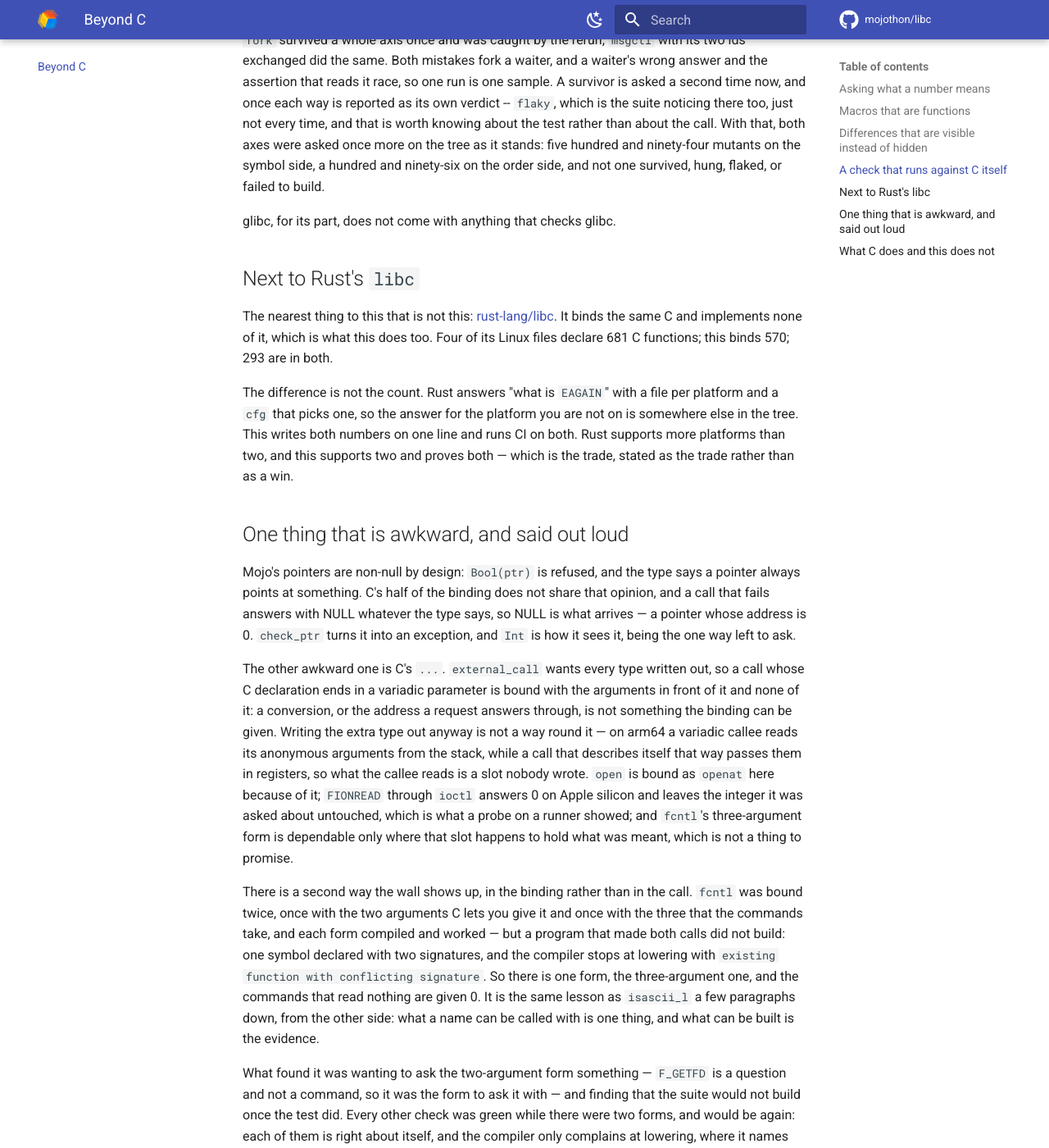
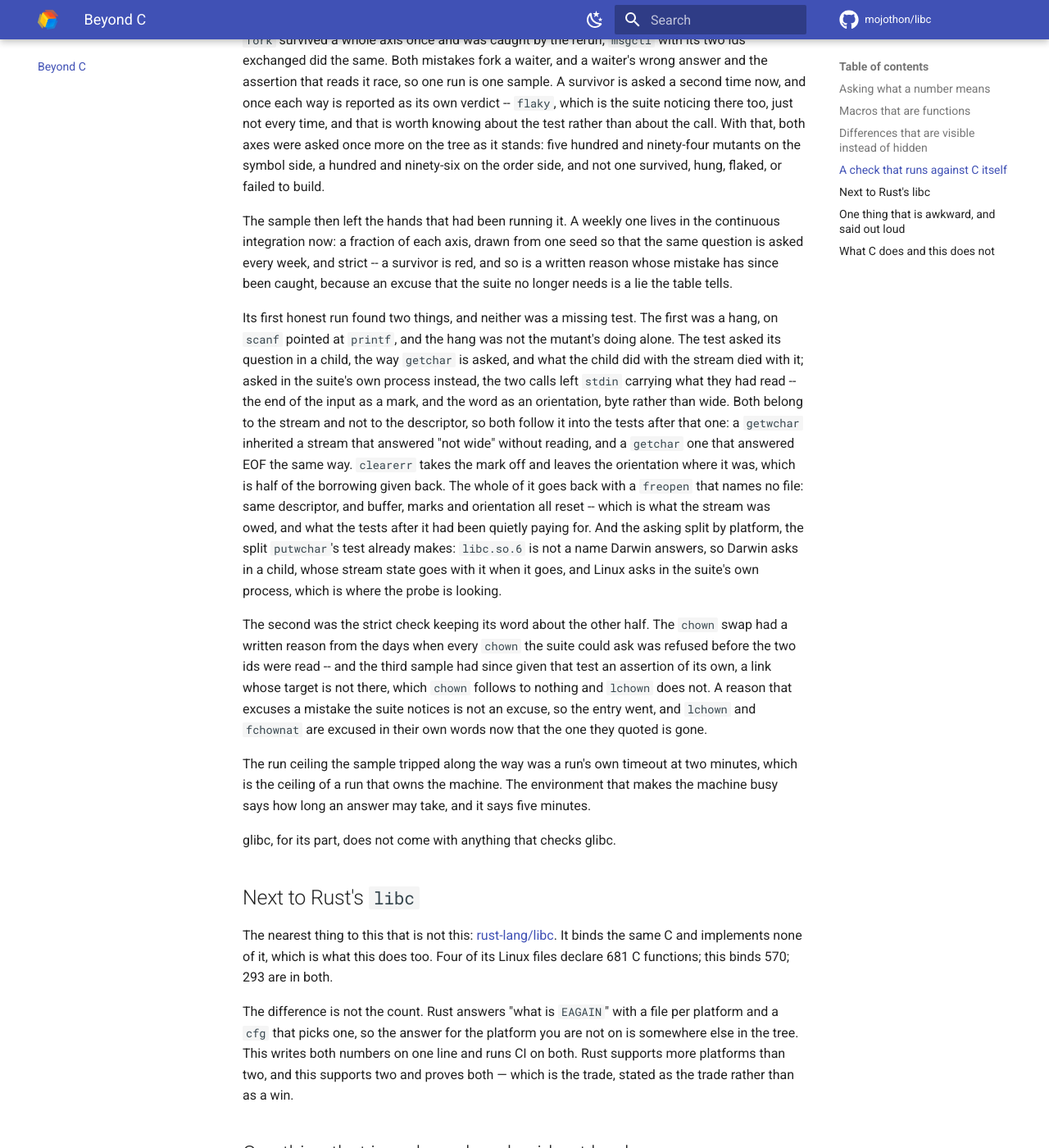
Before and after one commit to mojothon/libc, an MkDocs documentation site: the page built from docs/beyond-c.md, in a window 1280 px wide and 1400 px high, scrolled down 14937 px. Shown: the whole window at 82% size. Built offline with MkDocs 1.6.1 and Material for MkDocs 9.7.7, drawn with Linux system fonts in a browser that asks for light colours; comment, search, counter and statistics services are not loaded.

Commit message:
docs: what the first weekly sample found, and what the stream was owed
The mutation story in the prose stopped at the survivor being asked
twice. Since then the sample moved into the continuous integration,
and its first honest run found two things, neither of them a missing
test: a test that had been borrowing the standard input and returning
only half of it -- a mark and an orientation are the stream's, not
the descriptor's, and a `freopen` naming no file is what gives both
back -- and a written reason for `chown` whose mistake the suite has
been noticing since the third sample. Both are the sort of thing the
prose is here to keep.

```diff
--- a/docs/beyond-c.md
+++ b/docs/beyond-c.md
@@ -737,6 +737,45 @@ more on the tree as it stands: five hundred and ninety-four mutants on the
 symbol side, a hundred and ninety-six on the order side, and not one
 survived, hung, flaked, or failed to build.
 
+The sample then left the hands that had been running it. A weekly one lives
+in the continuous integration now: a fraction of each axis, drawn from one
+seed so that the same question is asked every week, and strict -- a survivor
+is red, and so is a written reason whose mistake has since been caught,
+because an excuse that the suite no longer needs is a lie the table tells.
+
+Its first honest run found two things, and neither was a missing test. The
+first was a hang, on `scanf` pointed at `printf`, and the hang was not the
+mutant's doing alone. The test asked its question in a child, the way
+`getchar` is asked, and what the child did with the stream died with it;
+asked in the suite's own process instead, the two calls left `stdin`
+carrying what they had read -- the end of the input as a mark, and the word
+as an orientation, byte rather than wide. Both belong to the stream and not
+to the descriptor, so both follow it into the tests after that one: a
+`getwchar` inherited a stream that answered "not wide" without reading, and
+a `getchar` one that answered EOF the same way. `clearerr` takes the mark
+off and leaves the orientation where it was, which is half of the borrowing
+given back. The whole of it goes back with a `freopen` that names no file:
+same descriptor, and buffer, marks and orientation all reset -- which is
+what the stream was owed, and what the tests after it had been quietly
+paying for. And the asking split by platform, the split `putwchar`'s test
+already makes: `libc.so.6` is not a name Darwin answers, so Darwin asks in
+a child, whose stream state goes with it when it goes, and Linux asks in
+the suite's own process, which is where the probe is looking.
+
+The second was the strict check keeping its word about the other half. The
+`chown` swap had a written reason from the days when every `chown` the
+suite could ask was refused before the two ids were read -- and the third
+sample had since given that test an assertion of its own, a link whose
+target is not there, which `chown` follows to nothing and `lchown` does
+not. A reason that excuses a mistake the suite notices is not an excuse,
+so the entry went, and `lchown` and `fchownat` are excused in their own
+words now that the one they quoted is gone.
+
+The run ceiling the sample tripped along the way was a run's own timeout at
+two minutes, which is the ceiling of a run that owns the machine. The
+environment that makes the machine busy says how long an answer may take,
+and it says five minutes.
+
 glibc, for its part, does not come with anything that checks glibc.
 
 ## Next to Rust's `libc`
```
